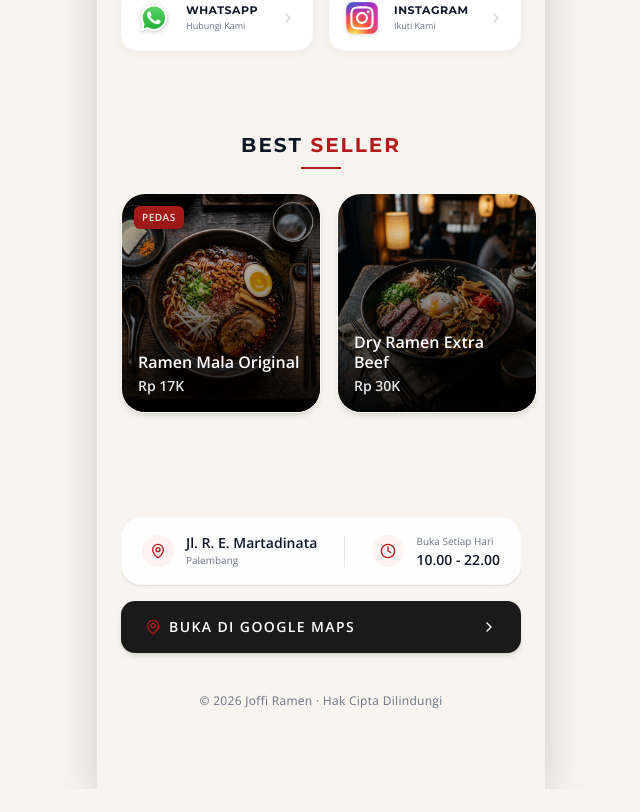
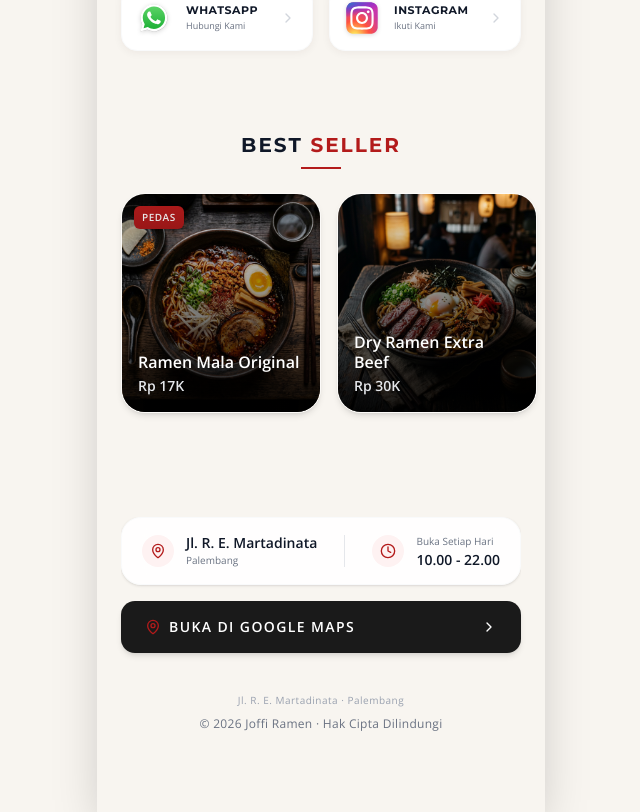
Before and after one commit to dzakwanfadhlullah/JoffiRamen, a Next.js app: page / in a window 1280 px wide. Shown: the part 694-1506 px from the top of the page, without its empty margins (319-959 px from the left). Before the commit the page ends 1483 px from the top, so only its background shows below. Built offline with nearby package versions, Linux system fonts and the light colour scheme.

Commit message:
feat: add address to footer for better accessibility

```diff
--- a/app/components/Footer.tsx
+++ b/app/components/Footer.tsx
@@ -1,6 +1,9 @@
 export default function Footer() {
   return (
-    <footer className="pt-4 pb-8">
+    <footer className="pt-4 pb-8 flex flex-col items-center gap-2">
+      <p className="text-center text-[10px] text-gray-400 tracking-wider">
+        Jl. R. E. Martadinata · Palembang
+      </p>
       <p className="text-center text-xs text-gray-500 tracking-wide font-medium">
         © 2026 Joffi Ramen · Hak Cipta Dilindungi
       </p>
```
